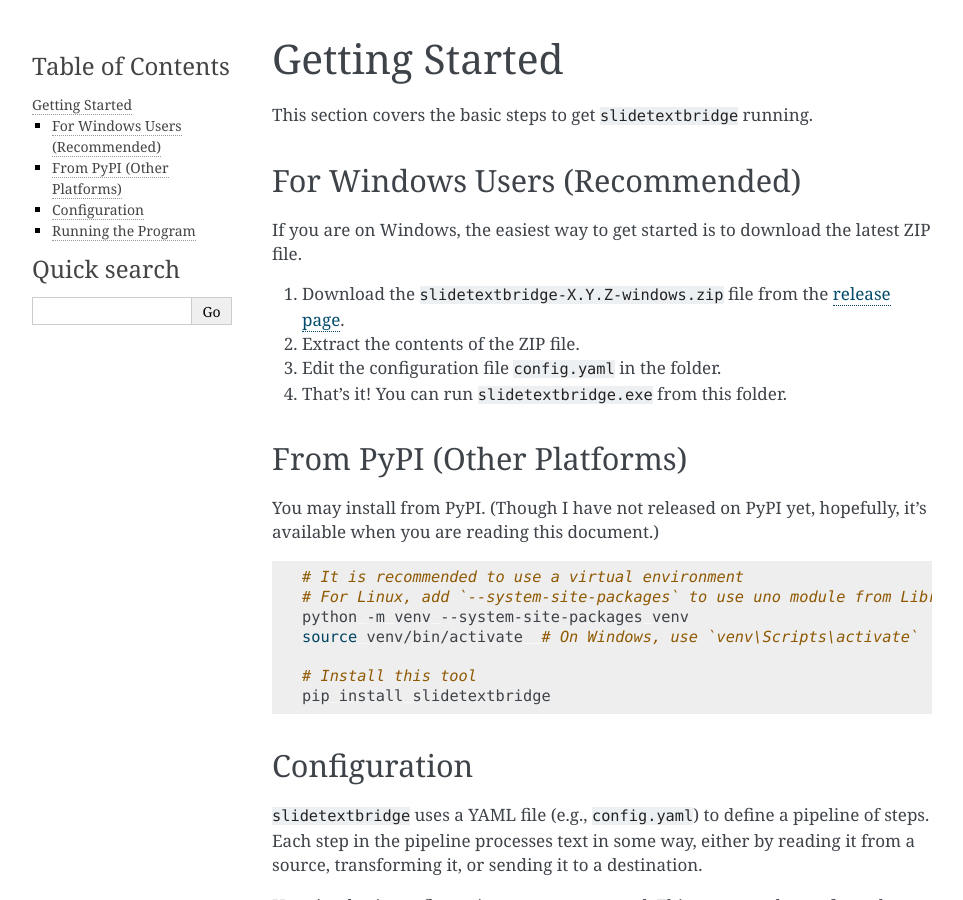
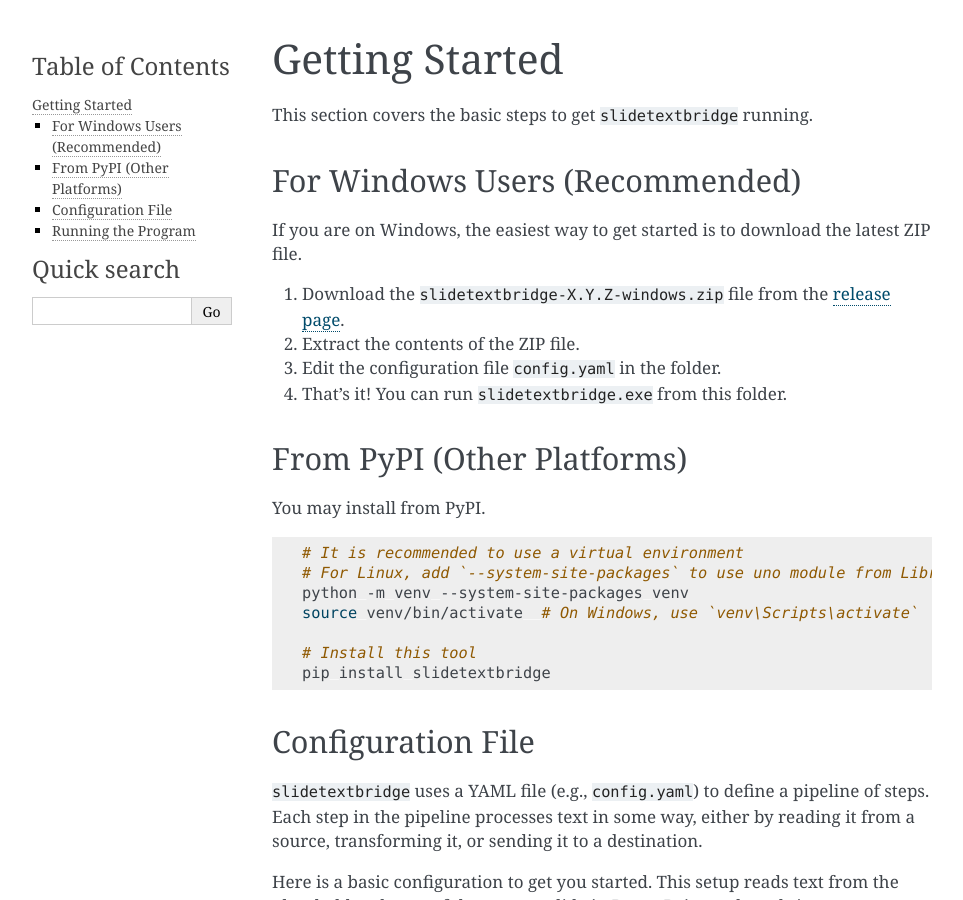
Before and after one commit to norihiro/slidetextbridge, a Sphinx documentation site: the page built from doc/getting-started.rst, in a window 1280 px wide and 900 px high. Shown: the whole window, without its empty margins (148-1111 px from the left). Built offline with Sphinx 7.4.7, drawn with Linux system fonts in a browser that asks for light colours.

Commit message:
doc: Revise minor words

```diff
--- a/doc/getting-started.rst
+++ b/doc/getting-started.rst
@@ -20,7 +20,6 @@
 ---------------------------
 
 You may install from PyPI.
-(Though I have not released on PyPI yet, hopefully, it's available when you are reading this document.)
 
 .. code-block:: bash
 
@@ -32,8 +31,8 @@
    # Install this tool
    pip install slidetextbridge
 
-Configuration
--------------
+Configuration File
+------------------
 
 ``slidetextbridge`` uses a YAML file (e.g., ``config.yaml``) to define a pipeline of steps.
 Each step in the pipeline processes text in some way,
```
